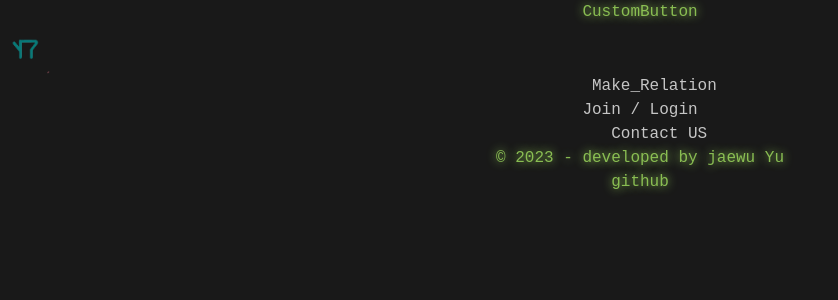
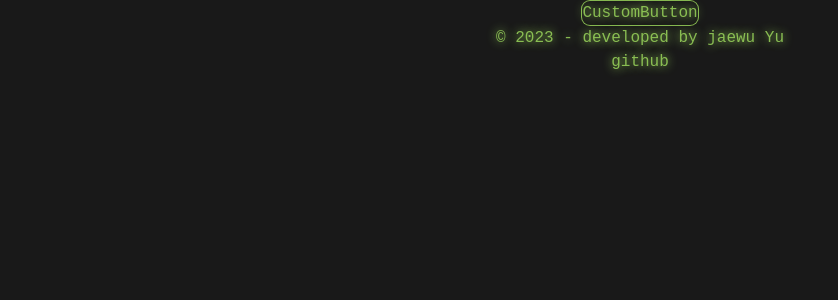
Before and after one commit to doraeza/portfolio, a React (Vite) app in the folder portfolio/: page / in a window 1280 px wide. Before the commit this address led to /main. Shown: the top 300 px of the page, without its empty margins (0-838 px from the left). Built offline with nearby package versions, Linux system fonts and the light colour scheme; a web font is replaced by a local one.

Commit message:
button custom3

```diff
--- a/portfolio/src/components/common/CustomButton.tsx
+++ b/portfolio/src/components/common/CustomButton.tsx
@@ -10,9 +10,9 @@ const CustomButton = ({text, pressFuction}:{text:string, pressFuction?:(event: M
         )
     }else{
         return (
-            <div style={{border:"1px soild white"}}>
-                <button className="Desc absolute bottom-5 text-center w-full" onClick={()=>pressFuction}>
-                <p className="text-9xl max-w-full flex flex-row-reverse subpixel-antialiased">{text}</p>
+            <div style={{border:"1px soild"}}>
+                <button style={{background: "#191919", cursor: "pointer", borderRadius: "9px", border:"solid 1px #9bd65cd6"}} onClick={()=>pressFuction}>
+                <p  className="Desc absolute bottom-5 text-center w-full bg-black" > {text}</p>
                 </button>
             </div>
         )
--- a/portfolio/src/components/layout/desktop.layout.tsx
+++ b/portfolio/src/components/layout/desktop.layout.tsx
@@ -9,9 +9,9 @@ const DesktopLayout = ({ children }: { children: React.ReactNode }) => {
     return (
         <>
             <div className="flex flex-col justify-between">
-                <Header />
+                {/* <Header /> */}
                 <CustomButton text="CustomButton"/>
-                <Body>{children}</Body>
+                {/* <Body>{children}</Body> */}
             </div>
             <Footer />
         </>
--- a/portfolio/src/styles/App.css
+++ b/portfolio/src/styles/App.css
@@ -10,7 +10,6 @@
   padding: 1.5em;
   will-change: filter;
 }
-햣
 .logo:hover {
   filter: drop-shadow(0 0 2em #646cffaa);
 }
```
